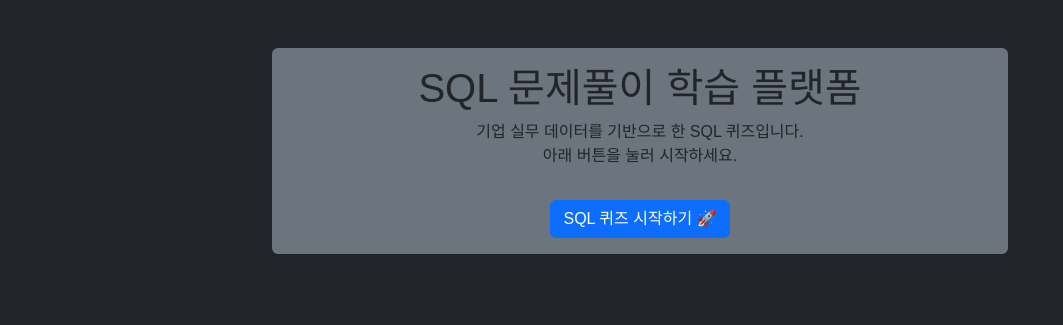
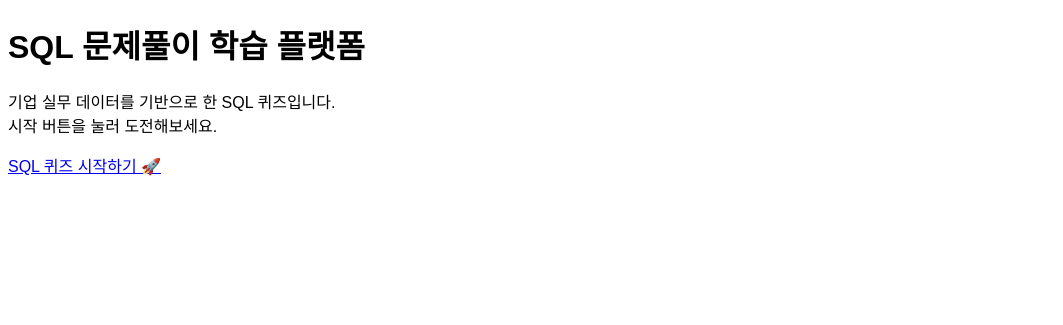
Before and after one commit to melonshoping/sql-quiz-starter, a Flask app: page / in a window 1280 px wide. Shown: the top 325 px of the page, without its empty margins (0-1063 px from the left). Run offline with Flask 3, Linux system fonts and the light colour scheme.

Commit message:
Update intro.html

```diff
--- a/templates/intro.html
+++ b/templates/intro.html
@@ -3,21 +3,14 @@
 <head>
     <meta charset="UTF-8">
     <title>SQL 퀴즈 시작하기</title>
-    <link href="https://cdn.jsdelivr.net/npm/bootstrap@5.3.2/dist/css/bootstrap.min.css" rel="stylesheet">
     <link rel="stylesheet" href="/static/style.css">
 </head>
-<body class="bg-dark text-light">
-    <div class="container py-5">
-        <div class="row justify-content-center">
-            <div class="col-12 col-md-8">
-                <div class="card bg-secondary mb-4">
-                    <div class="card-body text-center">
-                        <h1 class="card-title">SQL 문제풀이 학습 플랫폼</h1>
-                        <p class="card-text">기업 실무 데이터를 기반으로 한 SQL 퀴즈입니다.<br>아래 버튼을 눌러 시작하세요.</p>
-                        <a href="/quiz/1" class="btn btn-primary mt-3">SQL 퀴즈 시작하기 🚀</a>
-                    </div>
-                </div>
-            </div>
+<body>
+    <div class="container">
+        <h1>SQL 문제풀이 학습 플랫폼</h1>
+        <div class="card">
+            <p>기업 실무 데이터를 기반으로 한 SQL 퀴즈입니다.<br>시작 버튼을 눌러 도전해보세요.</p>
+            <a href="/quiz/1" class="btn-start">SQL 퀴즈 시작하기 🚀</a>
         </div>
     </div>
 </body>
```
